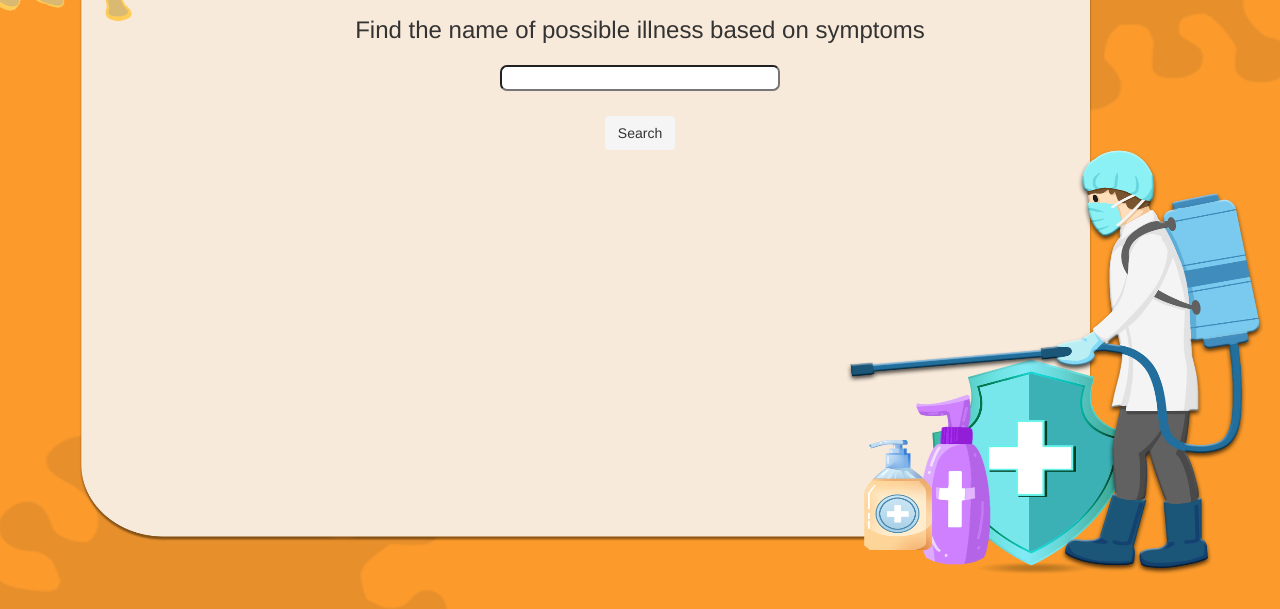
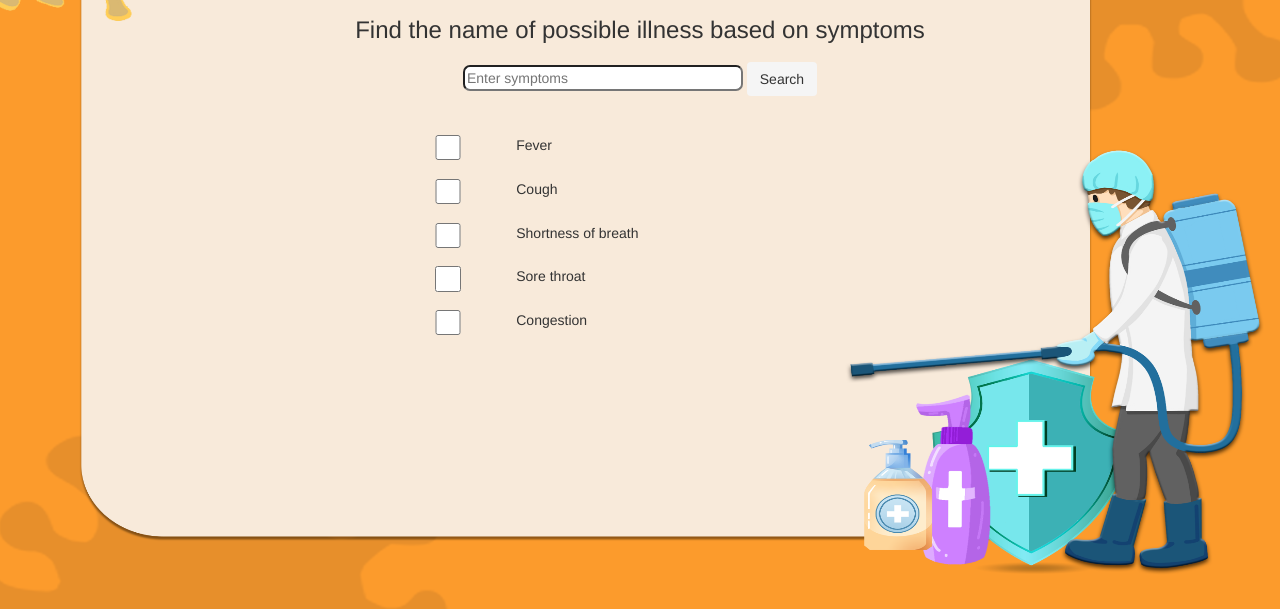
Before and after one commit to DidiNugroho/illness-symptoms, a website: page index.html in a window 1280 px wide. Shown: the part 191-800 px from the top of the page. Drawn offline with nearby package versions, Linux system fonts and the light colour scheme.

Commit message:
added search event listener to find and filter symptoms  and shows 5 list of symptoms

```diff
--- a/index.html
+++ b/index.html
@@ -1,24 +1,24 @@
 <!DOCTYPE html>
 <html lang="en">
-  <head>
+<head>
     <meta charset="UTF-8" />
     <meta name="viewport" content="width=device-width, initial-scale=1.0" />
     <link rel="stylesheet" href="https://maxcdn.bootstrapcdn.com/bootstrap/3.4.1/css/bootstrap.min.css">
     <script src="https://ajax.googleapis.com/ajax/libs/jquery/3.7.1/jquery.min.js"></script>
     <script src="https://maxcdn.bootstrapcdn.com/bootstrap/3.4.1/js/bootstrap.min.js"></script>
     <link rel="stylesheet" href="style.css" />
-    <title>Sickness Symptoms SE</title>
-  </head>
-  <body >
+    <title>Illness Diagnosis</title>
+</head>
+<body>
     <div class="container-fluid">
         <h1>Illness Search Engine</h1>
         <h3>Find the name of possible illness based on symptoms</h3>
         <form>
-            <input type="text">
-            <br>
-            <button  type="button" class = "btn primary-button" style="margin-top: 2%;">Search</button>
+            <input type="text" placeholder="Enter symptoms" />
+            <button id="search-symptoms" type="button" class="btn primary-button">Search</button>
         </form>
+        <div id="symptoms-list"></div>
     </div>
     <script src="script.js"></script>
-  </body>
+</body>
 </html>
--- a/script.js
+++ b/script.js
@@ -123,3 +123,45 @@ const getHighestChance = (symptoms) => {
     (first, second) => second.count - first.count
   )[0];
 };
+
+
+const symptomsList = getsymptoms()
+const symptomsListDiv = document.getElementById("symptoms-list")
+const searchInput = document.querySelector('input[type="text"]');
+const searchButton = document.getElementById("search-symptoms");
+
+const renderSymptoms = (symptoms) => {
+    symptomsListDiv.innerHTML = ''; // Clear existing symptoms
+    const limitedSymptoms = symptoms.slice(0, 5); // Limiting to first 5 symptoms
+
+    limitedSymptoms.forEach(symptom => {
+        const container = document.createElement('div');
+        container.classList.add('checkbox');
+
+        const input = document.createElement('input');
+        input.type = "checkbox";
+        input.id = symptom;
+        input.value = symptom;
+        input.style.marginTop = "2%"
+
+        const label = document.createElement('label');
+        label.htmlFor = symptom;
+        label.innerText = symptom;
+        label.style.marginLeft = "18%"
+        label.style.marginTop = "2%"
+
+        container.appendChild(input);
+        container.appendChild(label);
+        symptomsListDiv.appendChild(container);
+    });
+};
+
+renderSymptoms(symptomsList);
+
+searchButton.addEventListener('click', () => {
+    let search = searchInput.value.toLowerCase()
+    let filteredSymptoms = symptomsList.filter(symptom =>
+        symptom.toLowerCase().includes(search)
+    )
+    renderSymptoms(filteredSymptoms)
+})
--- a/style.css
+++ b/style.css
@@ -5,7 +5,6 @@ h1 {
 h3 {
     text-align: center;
 }
-
 
 form {
     text-align: center;
@@ -36,3 +35,11 @@ input {
     height: 1.8em;
     border-radius: 7px;
 }
+
+#symptoms-list {
+    margin-left: 25%;
+}
+#symptoms-list {
+    margin-left: 25%;
+    margin-top: 20px; /* Add some space above the symptoms list */
+}
```
